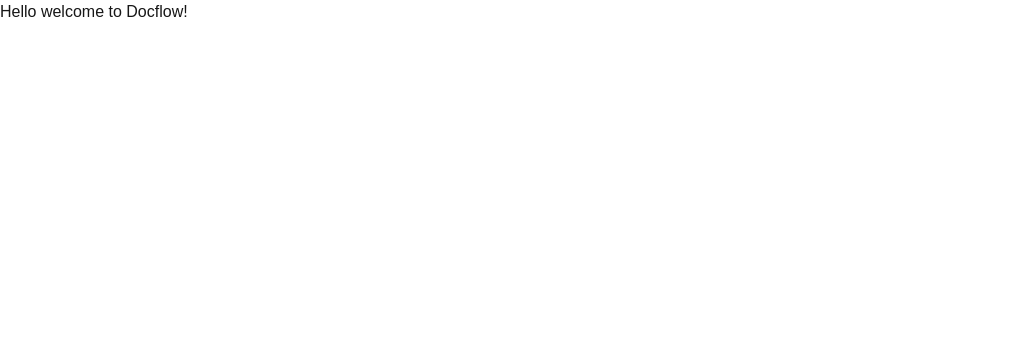
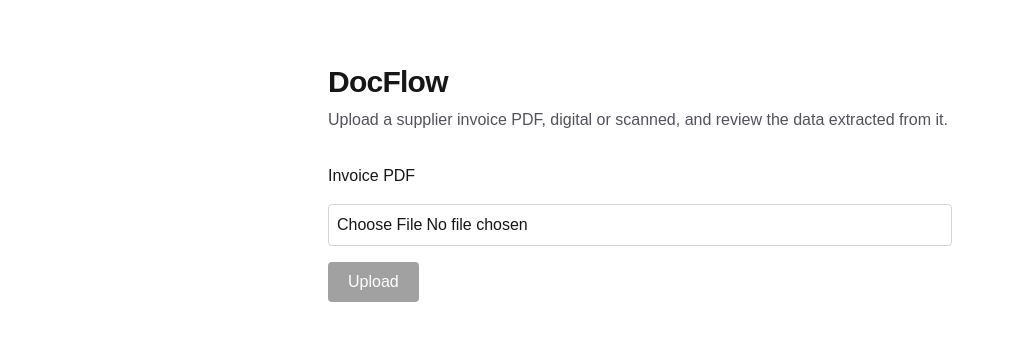
Before and after one commit to ochiengherman36/DocFlow, a Next.js app in the folder frontend/: page / in a window 1280 px wide. Shown: the top 340 px of the page, without its empty margins (0-1014 px from the left). Built offline with nearby package versions, Linux system fonts and the light colour scheme; no server answers.

Commit message:
feat: add upload page with API URL from environment

```diff
--- a/frontend/app/layout.tsx
+++ b/frontend/app/layout.tsx
@@ -13,8 +13,8 @@ const geistMono = Geist_Mono({
 });
 
 export const metadata: Metadata = {
-  title: "Create Next App",
-  description: "Generated by create next app",
+  title: "DocFlow",
+  description: "Turn supplier invoice PDFs into checked data",
 };
 
 export default function RootLayout({ children }: LayoutProps<"/">) {
--- a/frontend/app/page.tsx
+++ b/frontend/app/page.tsx
@@ -1,9 +1,14 @@
-import Image from "next/image";
+import UploadForm from "./upload-form";
 
 export default function Home() {
   return (
-    <div>
-      Hello welcome to Docflow!
-    </div>
+    <main className="mx-auto w-full max-w-2xl flex-1 px-6 py-16">
+      <h1 className="text-3xl font-semibold tracking-tight">DocFlow</h1>
+      <p className="mt-2 text-zinc-600 dark:text-zinc-400">
+        Upload a supplier invoice PDF, digital or scanned, and review the data
+        extracted from it.
+      </p>
+      <UploadForm />
+    </main>
   );
 }
--- /dev/null
+++ b/frontend/app/upload-form.tsx
@@ -0,0 +1,64 @@
+"use client";
+
+import { useState } from "react";
+
+const API_URL = process.env.NEXT_PUBLIC_API_URL;
+
+function formatSize(bytes: number): string {
+  if (bytes < 1024 * 1024) return `${Math.max(1, Math.round(bytes / 1024))} KB`;
+  return `${(bytes / (1024 * 1024)).toFixed(1)} MB`;
+}
+
+export default function UploadForm() {
+  const [file, setFile] = useState<File | null>(null);
+  const [loading, setLoading] = useState(false);
+
+  if (!API_URL) {
+    return (
+      <p role="alert" className="mt-8 rounded border border-red-500 p-4 text-red-600">
+        NEXT_PUBLIC_API_URL is not set. Add it to frontend/.env.local and restart
+        the dev server.
+      </p>
+    );
+  }
+
+  async function handleSubmit(event: React.FormEvent<HTMLFormElement>) {
+    event.preventDefault();
+    if (!file) return;
+    setLoading(true);
+    try {
+      // Placeholder: step A10 replaces this wait with the real call to `${API_URL}/extract`.
+      await new Promise((resolve) => setTimeout(resolve, 1500));
+    } finally {
+      setLoading(false);
+    }
+  }
+
+  return (
+    <form onSubmit={handleSubmit} className="mt-8 flex flex-col gap-4">
+      <label htmlFor="invoice" className="font-medium">
+        Invoice PDF
+      </label>
+      <input
+        id="invoice"
+        type="file"
+        accept="application/pdf,.pdf"
+        disabled={loading}
+        onChange={(event) => setFile(event.target.files?.[0] ?? null)}
+        className="rounded border border-zinc-300 p-2 dark:border-zinc-700"
+      />
+      {file && (
+        <p className="text-sm text-zinc-600 dark:text-zinc-400">
+          {file.name} ({formatSize(file.size)})
+        </p>
+      )}
+      <button
+        type="submit"
+        disabled={!file || loading}
+        className="w-fit rounded bg-foreground px-5 py-2 font-medium text-background disabled:cursor-not-allowed disabled:opacity-40"
+      >
+        {loading ? "Reading invoice…" : "Upload"}
+      </button>
+    </form>
+  );
+}
```
Also changed, not shown: 2 other files (tests, documents, lock files or other folders).
